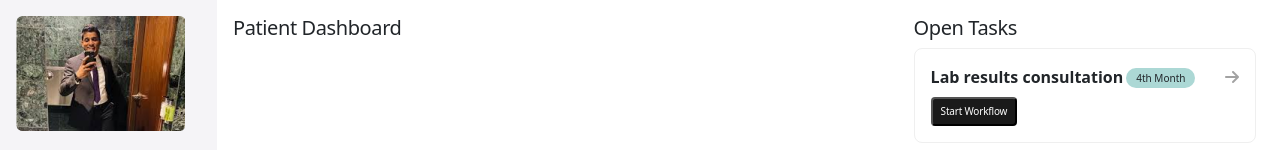
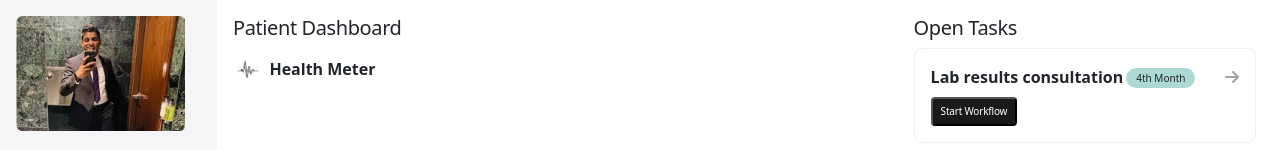
Before and after one commit to ayush27gupta/dardoc, a React (Create React App) app: page /home in a window 1280 px wide. Both pictures are taken after a click on the element 1223 px from the left and 170 px from the top of the page. Shown: the top 150 px of the page. Built offline with nearby package versions, Linux system fonts and the light colour scheme.

Commit message:
Made summary cards as reusable

```diff
--- a/package.json
+++ b/package.json
@@ -5,6 +5,7 @@
   "dependencies": {
     "axios": "^1.7.9",
     "cra-template": "1.2.0",
+    "echarts-for-react": "^3.0.2",
     "react": "^19.0.0",
     "react-dom": "^19.0.0",
     "react-redux": "^9.2.0",
--- a/src/components/home/panels/CenterPanel.jsx
+++ b/src/components/home/panels/CenterPanel.jsx
@@ -1,13 +1,23 @@
 import React from "react";
+import { SUMMARY_CARDS_DATA } from "../../utils/dataConstants";
+import Appointments from "../appointments/Appointments";
 import Summary from "../summary/Summary";
-import Appointments from "../appointments/Appointments";
 
 const CenterPanel = (props) => {
   const { header } = props;
+
+  const TITLE = "Summary";
+
   return (
     <div className="center-main">
       <div className="center-header">{header}</div>
-      {header === "Home" && <Summary />}
+      {header === "Home" && (
+        <Summary
+          title={TITLE}
+          cardsData={SUMMARY_CARDS_DATA}
+          imgSrc={"images/heart.jpg"}
+        />
+      )}
       {header === "Home" && <Appointments />}
     </div>
   );
--- a/src/components/home/summary/Summary.jsx
+++ b/src/components/home/summary/Summary.jsx
@@ -1,19 +1,20 @@
 import React from "react";
 import "./summary.css";
-import { SUMMARY_CARDS_DATA } from "../../utils/dataConstants";
 import SummaryCards from "./SummaryCards";
 
-const Summary = () => {
+const Summary = (props) => {
+  const { title, cardsData } = props;
   return (
     <div className="summary-container">
       <div className="summary-header">
         <div>
-          <img src="images/heart.jpg" alt="No img" height="25" width="30" />
+          <img src="/images/heart.jpg" alt="No img" height="25" width="30" />
         </div>
-        <div className="summary-title">Summary</div>
+
+        <div className="summary-title">{title}</div>
       </div>
       <div className="summary-cards">
-        <SummaryCards cardsData={SUMMARY_CARDS_DATA} />
+        <SummaryCards cardsData={cardsData} />
       </div>
     </div>
   );
--- /dev/null
+++ b/src/components/patient/PatientCenterPanel.jsx
@@ -0,0 +1,14 @@
+import React from "react";
+import Summary from "../home/summary/Summary";
+
+const PatientCenterPanel = (props) => {
+  const { header } = props;
+  return (
+    <div className="center-main">
+      <div className="center-header">{header}</div>
+      <Summary title={"Health Meter"} />
+    </div>
+  );
+};
+
+export default PatientCenterPanel;
--- a/src/components/patient/PatientDetails.jsx
+++ b/src/components/patient/PatientDetails.jsx
@@ -1,7 +1,7 @@
 import React, { useEffect, useState } from "react";
 import { useLocation, useParams } from "react-router-dom";
 import LeftSidePanel from "../home/panels/LeftSidePanel";
-import CenterPanel from "../home/panels/CenterPanel";
+import PatientCenterPanel from "./PatientCenterPanel";
 import PatientRightPanel from "./PatientRightPanel";
 import PatientUserCard from "./PatientUserCard";
 
@@ -10,7 +10,6 @@ const PatientDetails = () => {
   const location = useLocation();
   const [selectedLink, setSelectedLink] = useState("");
 
-
   const links = [
     { path: `/patient/${id}`, label: "Patient Dashboard" },
     { path: "/history", label: "History" },
@@ -18,7 +17,6 @@ const PatientDetails = () => {
     { path: "/prescriptions", label: "Prescriptions" },
     { path: "/appointments", label: "Appointments" },
   ];
-
 
   useEffect(() => {
     switch (location.pathname) {
@@ -40,7 +38,7 @@ const PatientDetails = () => {
       default:
         setSelectedLink("");
     }
-  }, [location.pathname ,id]);
+  }, [location.pathname, id]);
 
   const handleLinkSelect = (label) => {
     setSelectedLink(label);
@@ -48,14 +46,15 @@ const PatientDetails = () => {
 
   return (
     <div className="d-flex  p-3 dashboard-container">
-
       <div className="left-main  ">
-        <div className=""><PatientUserCard /></div>
+        <div className="">
+          <PatientUserCard />
+        </div>
         <LeftSidePanel links={links} onLinkSelect={handleLinkSelect} />
       </div>
 
       <div className="center-main b-green flex-grow-1">
-        <CenterPanel header={selectedLink} />
+        <PatientCenterPanel header={selectedLink} />
       </div>
 
       <div className="right-main b-blue ">
```
Also changed, not shown: 1 other file (tests, documents, lock files or other folders).
